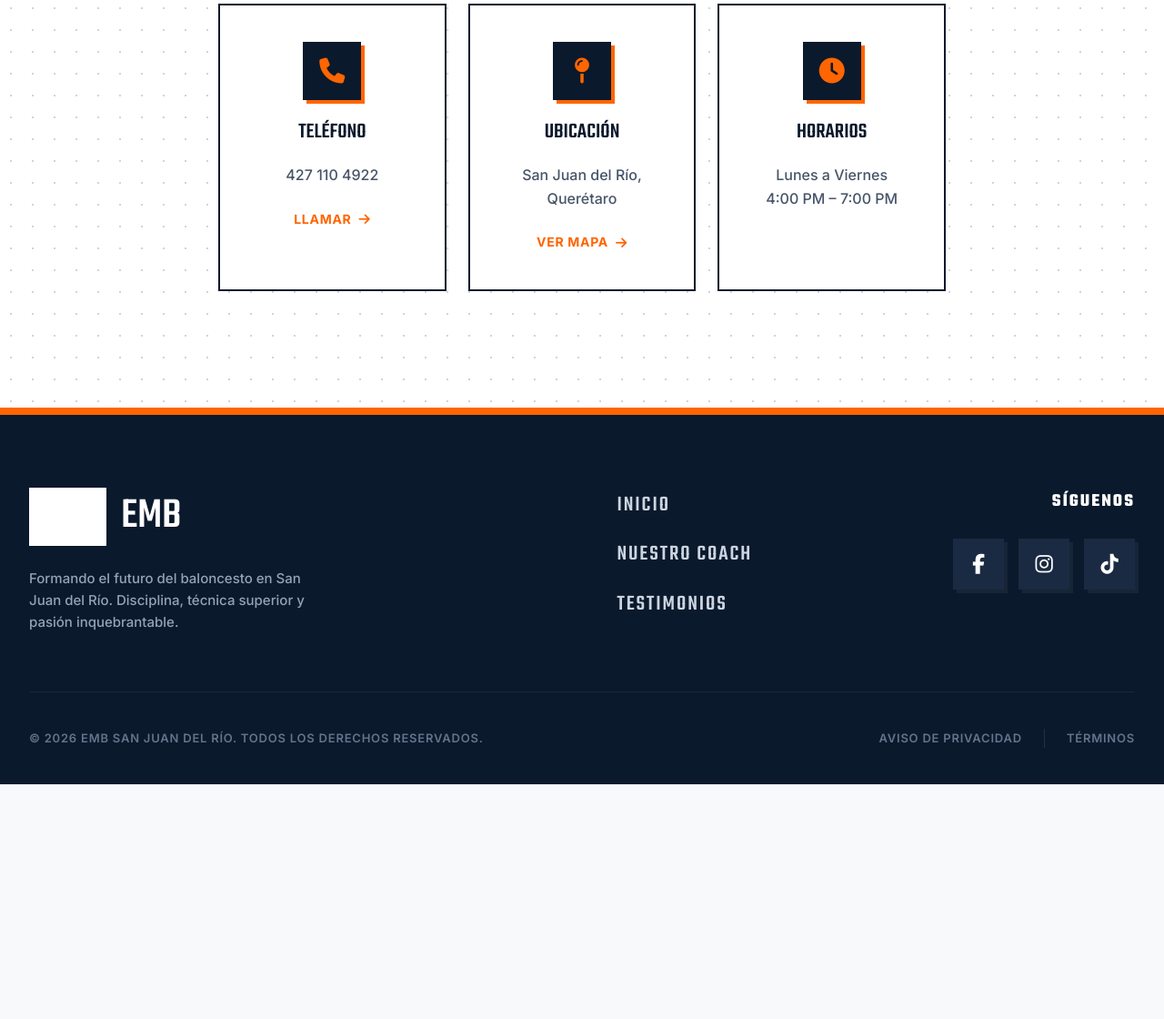
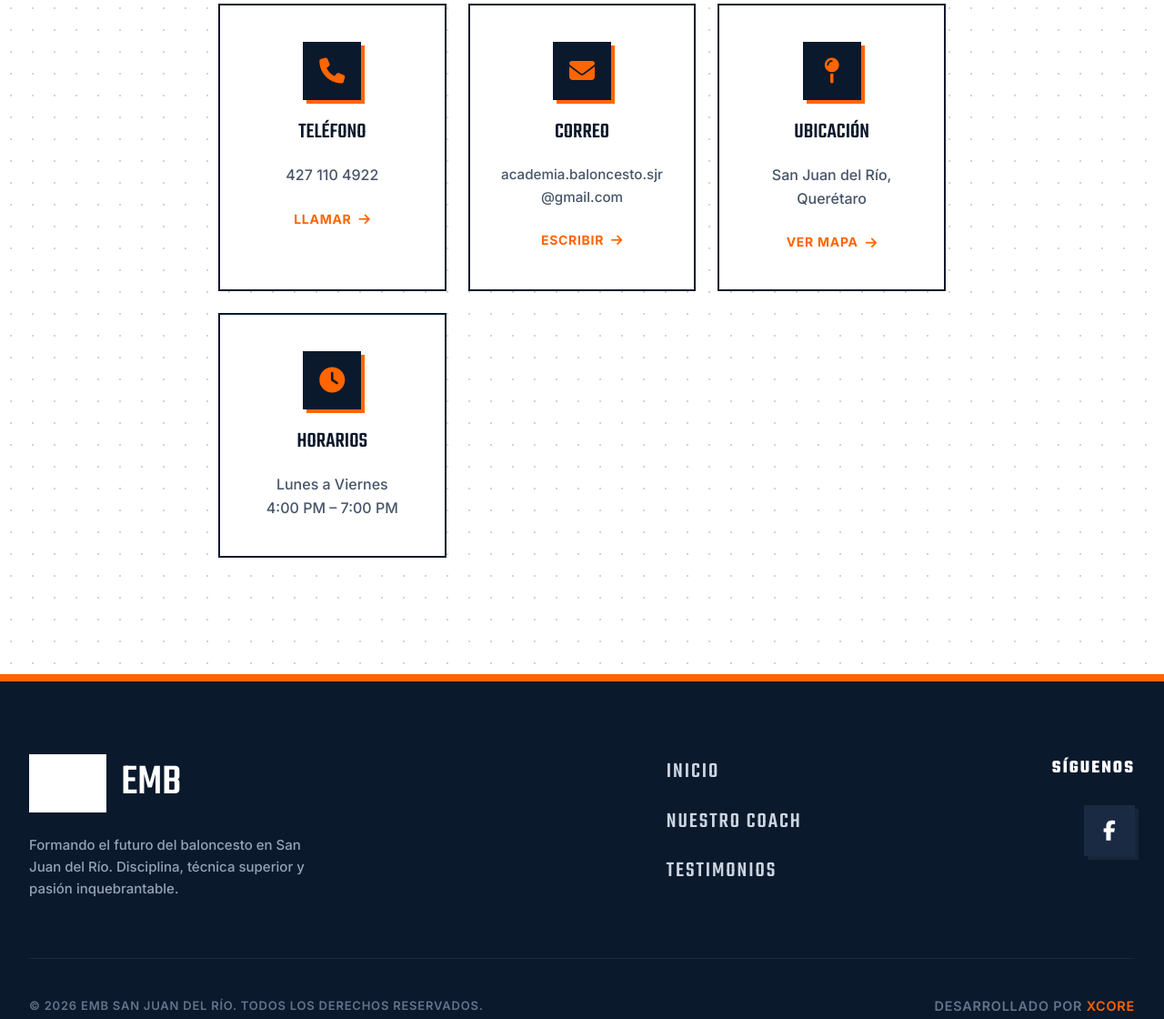
Before and after one commit to dferram/emb, a plain HTML site: page index.html in a window 1280 px wide. Shown: the part 6216-7336 px from the top of the page at 91% size. Before the commit the page ends 7078 px from the top, so only its background shows below. Drawn offline with Linux system fonts and the light colour scheme; grey boxes are pictures that could not be loaded.

Commit message:
feat: Introduce an email contact card on the index page and standardize footer social links and legal disclaimers across all HTML files.

```diff
--- a/index.html
+++ b/index.html
@@ -450,6 +450,18 @@
                         </a>
                     </div>
 
+                    <!-- Email -->
+                    <div class="contact-card">
+                        <div class="contact-card__icon">
+                            <i class="fa-solid fa-envelope"></i>
+                        </div>
+                        <span class="contact-card__label">Correo</span>
+                        <span class="contact-card__value" style="font-size: 0.95rem; word-break: break-all;">academia.baloncesto.sjr@gmail.com</span>
+                        <a href="mailto:academia.baloncesto.sjr@gmail.com" class="contact-card__link">
+                            Escribir <i class="fa-solid fa-arrow-right"></i>
+                        </a>
+                    </div>
+
                     <!-- Location -->
                     <div class="contact-card">
                         <div class="contact-card__icon">
@@ -496,14 +508,8 @@
                 <div class="footer__socials">
                     <h4 class="footer__socials-title">Síguenos</h4>
                     <div class="footer__socials-links">
-                        <a href="#" class="footer__social-btn" aria-label="Facebook">
+                        <a href="https://www.facebook.com/peter.martinez.664392" target="_blank" rel="noopener" class="footer__social-btn" aria-label="Facebook">
                             <i class="fa-brands fa-facebook-f"></i>
-                        </a>
-                        <a href="#" class="footer__social-btn" aria-label="Instagram">
-                            <i class="fa-brands fa-instagram"></i>
-                        </a>
-                        <a href="#" class="footer__social-btn" aria-label="TikTok">
-                            <i class="fa-brands fa-tiktok"></i>
                         </a>
                     </div>
                 </div>
@@ -512,8 +518,7 @@
             <div class="footer__bottom">
                 <p>&copy; <span id="year"></span> EMB San Juan del Río. Todos los derechos reservados.</p>
                 <div class="footer__legal">
-                    <a href="#">Aviso de Privacidad</a>
-                    <a href="#">Términos</a>
+                    <span style="color: var(--gray-500); font-size: 0.9rem;">Desarrollado por <a href="https://xcore-byg8fkdve4eyatbz.mexicocentral-01.azurewebsites.net/" target="_blank" rel="noopener" style="color: var(--bronze); font-weight: 600; text-decoration: none;">Xcore</a></span>
                 </div>
             </div>
         </div>
```
Also changed, not shown: coach.html (+2 -9 lines), testimonios.html (+2 -9 lines).
